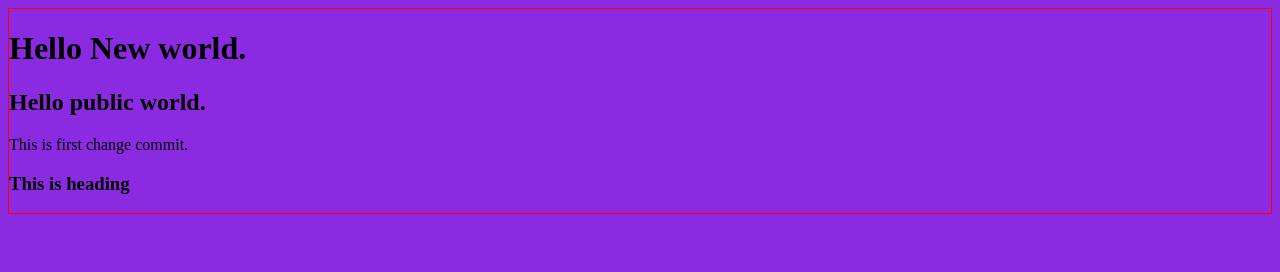
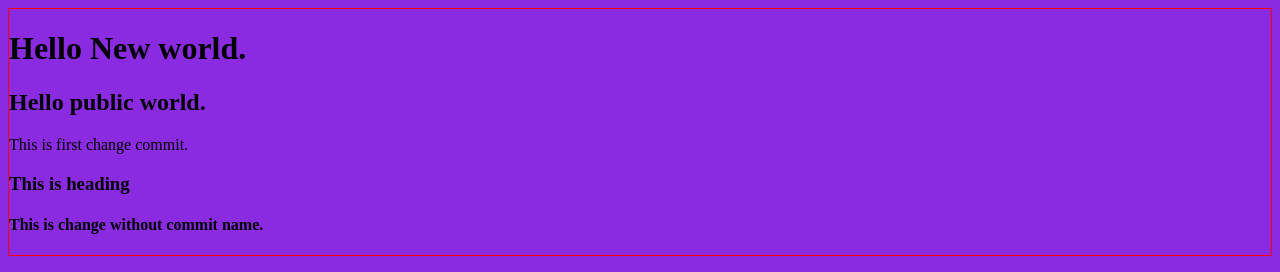
Before and after one commit to Gopal-97/Project2, a plain HTML site: page index.html in a window 1280 px wide. Drawn offline with Linux system fonts and the light colour scheme.

Commit message:
index.html

```diff
--- a/index.html
+++ b/index.html
@@ -12,6 +12,7 @@
     <h2>Hello public world.</h2>
     <p>This is first change commit.</p>
     <h3>This is heading</h3>
+    <h4>This is change without commit name.</h4>
 
 </body>
 </html>
```
